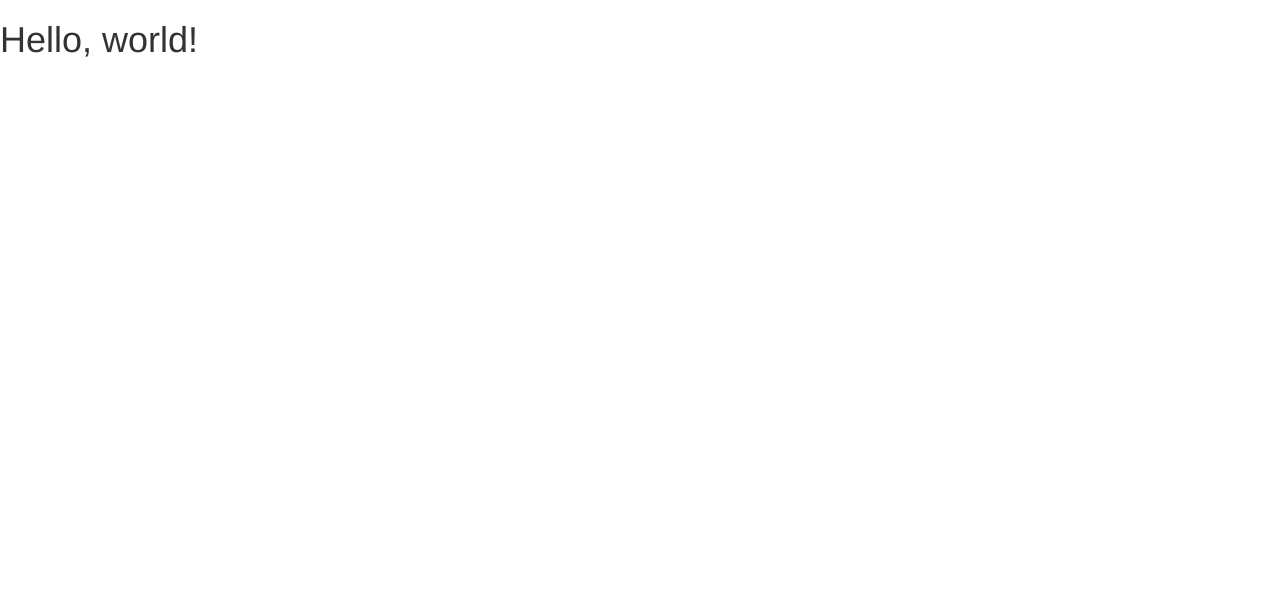
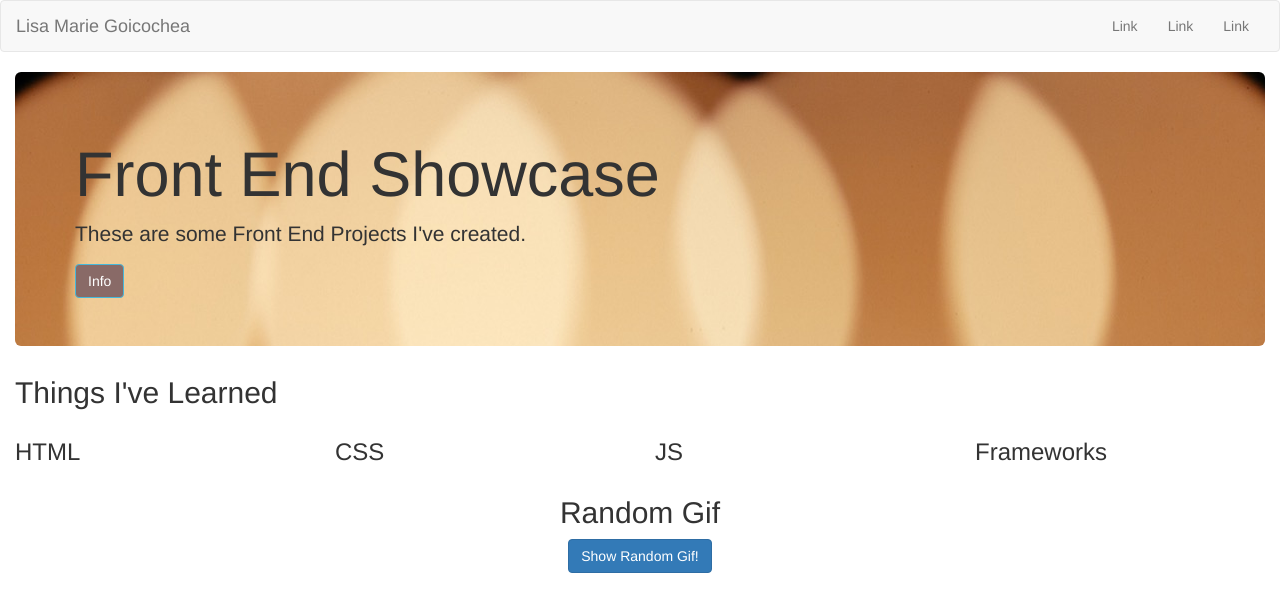
Before and after one commit to lisamgoicochea/first-bootstrap-project, a plain HTML site: page index.html in a window 1280 px wide. Drawn offline with Linux system fonts and the light colour scheme.

Commit message:
added random gif feature

```diff
--- a/css/style.css
+++ b/css/style.css
@@ -0,0 +1,14 @@
+.btn-info {
+	background-color: #896A67;
+}
+.btn-info:hover {
+	background-color: #DDC8C4;
+}
+
+.btn-info:focus {
+	background-color: orange !important;
+}
+
+.bg-image {
+	background-image: url("../images/lights-abstract-blur-orange.jpeg");
+}
--- a/index.html
+++ b/index.html
@@ -19,7 +19,63 @@
     <![endif]-->
   </head>
   <body>
-    <h1>Hello, world!</h1>
+    <nav class="navbar navbar-default">
+  <div class="container-fluid">
+    <!-- Brand and toggle get grouped for better mobile display -->
+    <div class="navbar-header">
+      <button type="button" class="navbar-toggle collapsed" data-toggle="collapse" data-target="#top-nav" aria-expanded="false">
+        <span class="sr-only">Toggle navigation</span>
+        <span class="icon-bar"></span>
+        <span class="icon-bar"></span>
+        <span class="icon-bar"></span>
+      </button>
+      <a class="navbar-brand" href="#">Lisa Marie Goicochea</a>
+    </div>
+
+    <!-- Collect the nav links, forms, and other content for toggling -->
+
+      <div class="collapse navbar-collapse" id="top-nav">
+        <ul class="nav navbar-nav navbar-right">
+          <li><a href="#">Link</a></li>
+          <li><a href="#">Link</a></li>
+          <li><a href="#">Link</a></li>
+        </ul>
+      </div><!--/.navbar-collapse -->
+  </div><!-- /.container-fluid -->
+</nav>
+
+<div class="container-fluid">
+<div class="jumbotron bg-image">
+  <h1 id="main-header">Front End Showcase</h1>
+  <p>These are some Front End Projects I've created.</p>
+  <button type="button" class="btn btn-info">Info</button>
+</div><!-- /.jumbotron -->
+
+<h2>Things I've Learned</h2>
+
+<div class="row">
+  <div class="col-lg-3 col-md-6 col-sm-12">
+  <h3>HTML</h3>
+  </div><!-- /.col -->
+  <div class="col-lg-3 col-md-6 col-sm-12">
+  <h3>CSS</h3>
+  </div><!-- /.col -->
+  <div class="col-lg-3 col-md-6 col-sm-12">
+  <h3>JS</h3>
+  </div><!-- /.col -->
+  <div class="col-lg-3 col-md-6 col-sm-12">
+  <h3>Frameworks</h3>
+  </div><!-- /.col -->
+</div><!-- /.row -->
+
+<div class="text-center">
+  <h2>Random Gif</h2>
+  <button class="btn btn-primary" id="random-gif-btn">Show Random Gif!</button>
+  <div id="random-gif-container">
+  </div>
+</div>
+
+</div><!-- /.container -->
 
     <!-- jQuery (necessary for Bootstrap's JavaScript plugins) -->
     <script src="js/jquery-3.2.1.min.js"></script>
--- a/js/script.js
+++ b/js/script.js
@@ -0,0 +1,11 @@
+// var $mainHeader = $('#main-header');
+// $mainHeader.html('hello');
+
+$('#random-gif-btn').click(function(){
+	$.get( "http://api.giphy.com/v1/gifs/random?api_key=dc6zaTOxFJmzC&rating=pg", function( data ) {
+		var img = '<img src=" ' + data.data.image_url + '">'
+		console.log(img);
+		$('#random-gif-container').html(img);
+	});
+
+});
```
Also changed, not shown: images/car.jpeg (added), images/crayons.jpeg (added), images/create.jpeg (added), images/desktop.jpeg (added), images/lights-abstract-blur-orange.jpeg (added), images/totheright.jpeg (added), 1 other file.
